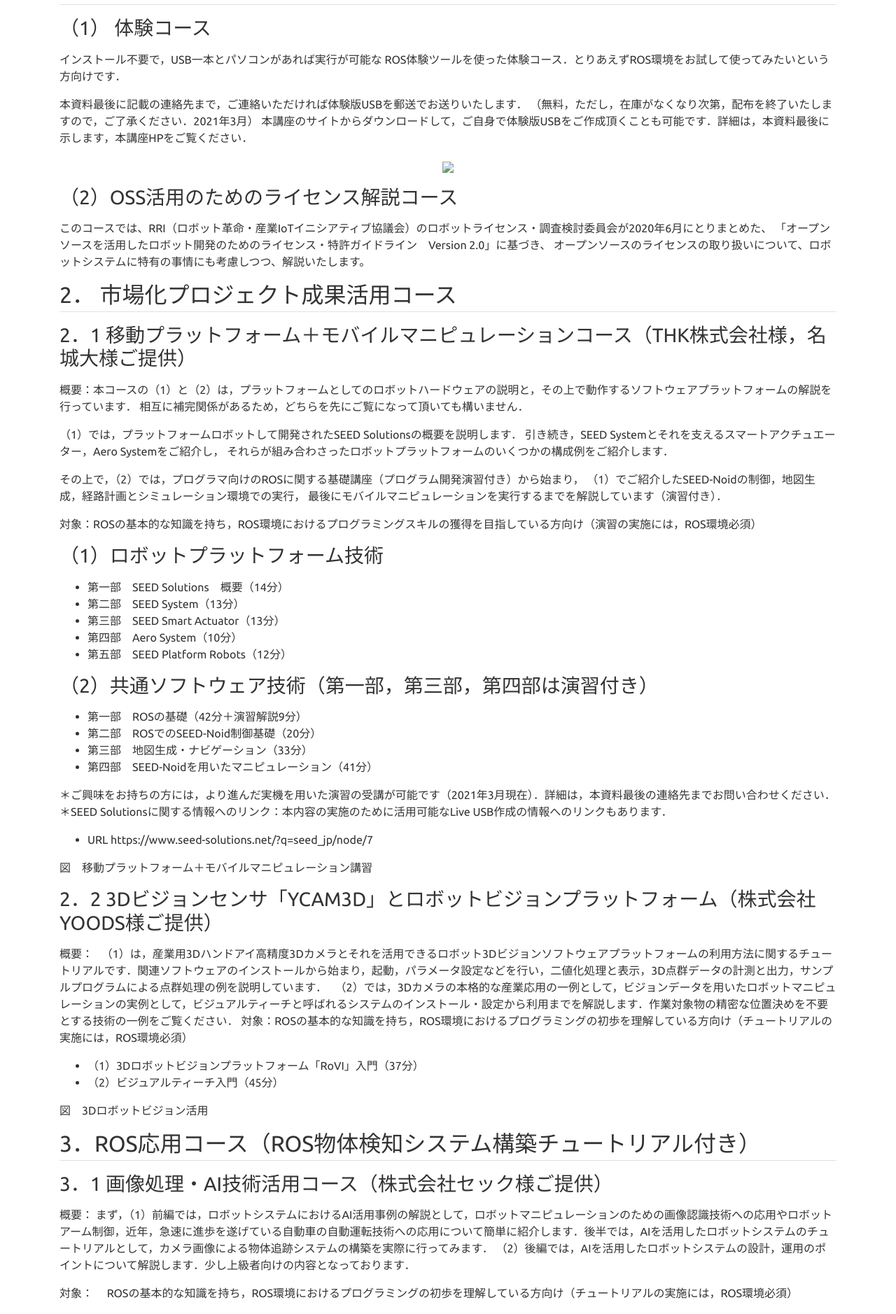
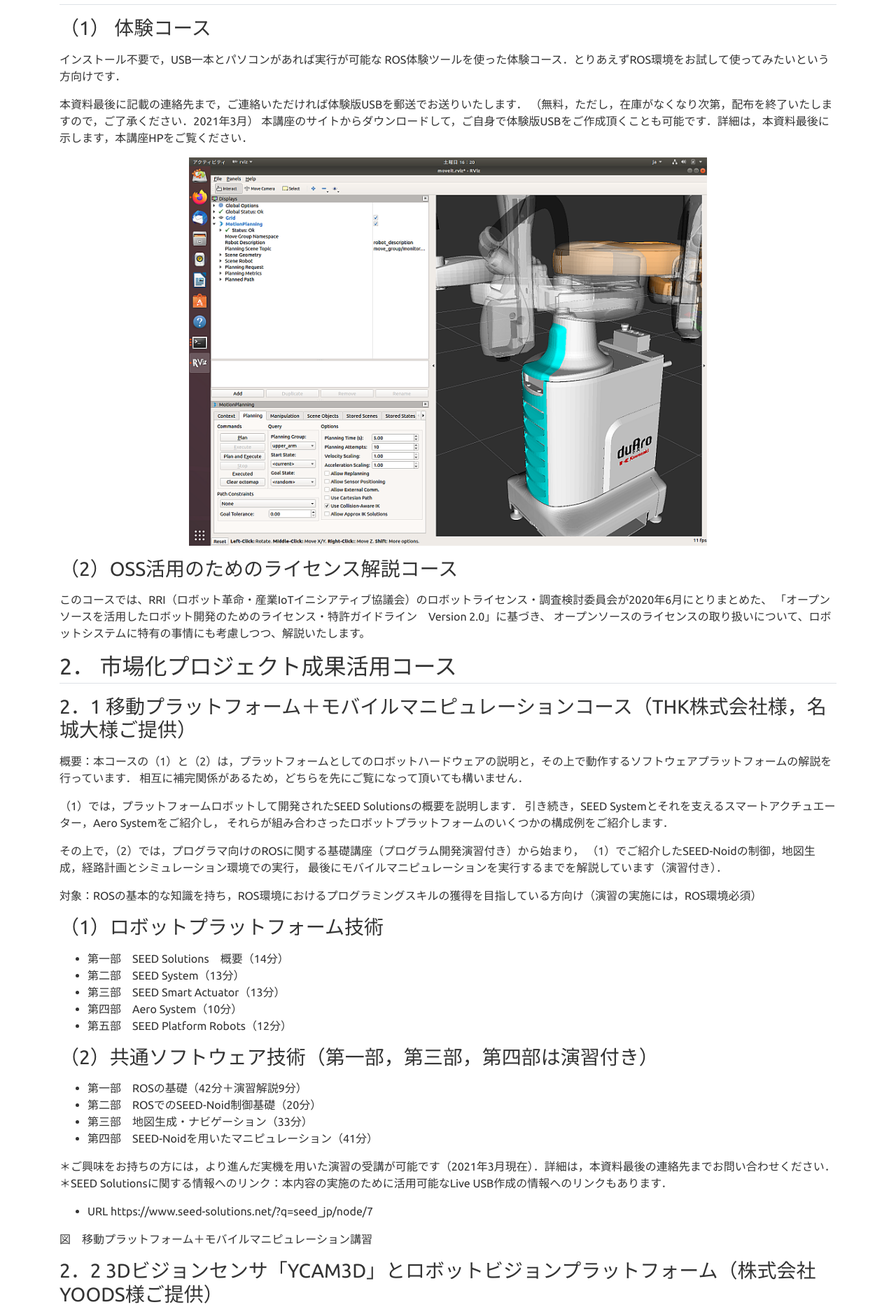
Before and after one commit to robo-marc/robo-marc.github.io, a Jekyll site: the page built from tutorials/tutorial202102/index.md, in a window 1280 px wide. Shown: the part 399-2277 px from the top of the page at 70% size. Built offline with Jekyll 4.4.1, drawn with Linux system fonts in a browser that asks for light colours; our own code applies the rules of GitHub Pages for plain Markdown files.

Commit message:
Update index.md

```diff
--- a/tutorials/tutorial202102/index.md
+++ b/tutorials/tutorial202102/index.md
@@ -12,7 +12,7 @@
 （無料，ただし，在庫がなくなり次第，配布を終了いたしますので，ご了承ください．2021年3月）
 本講座のサイトからダウンロードして，ご自身で体験版USBをご作成頂くことも可能です．詳細は，本資料最後に示します，本講座HPをご覧ください．
 
-<div align="center"><img src="/si2020/si2020_moveit.png" width="740"></div>
+<div align="center"><img src="/tutorials/si2020/si2020_moveit.png" width="740"></div>
 
 ### （2）OSS活用のためのライセンス解説コース
 
```
